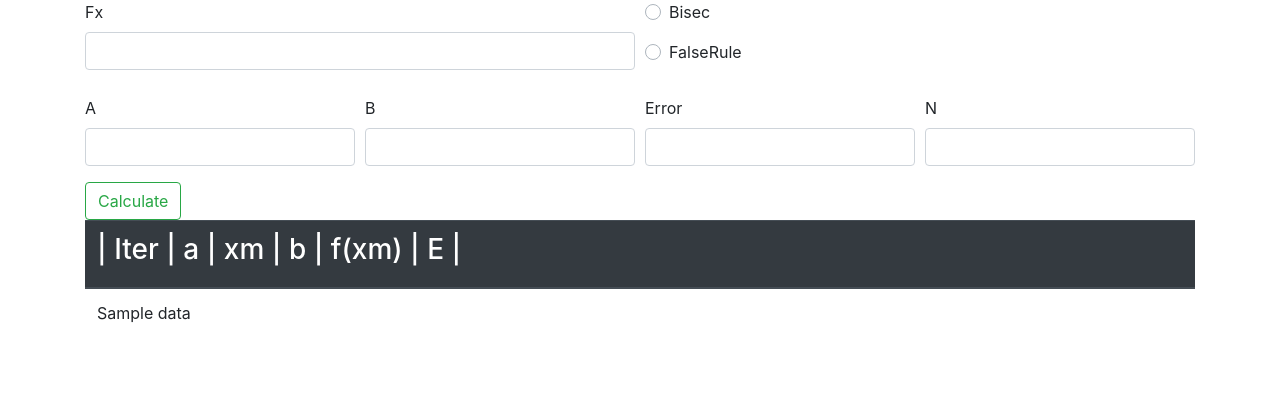
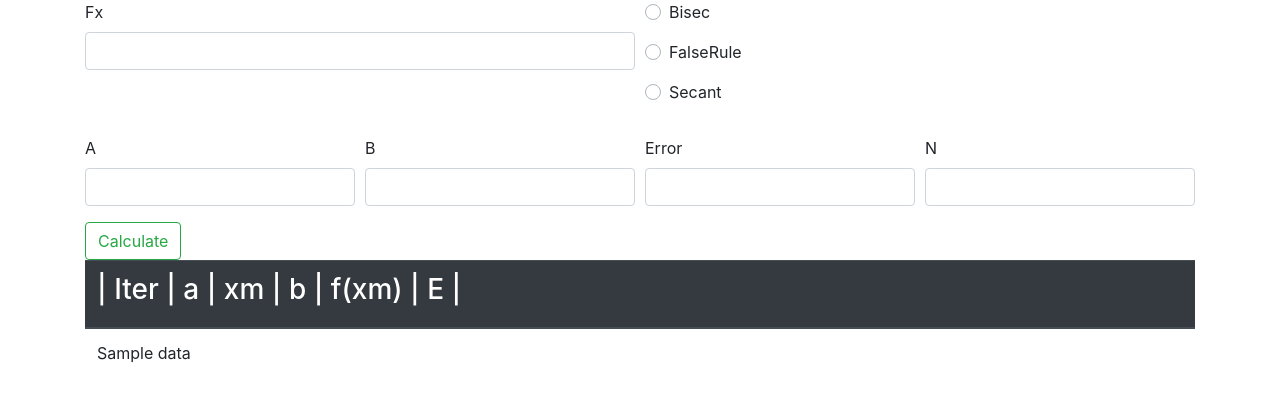
Before and after one commit to sagudeloo/LOZA, a Django app: template Python/LOZA/templates/BisecReg.html in a window 1280 px wide. Shown: the top 402 px of the page. Run offline with Django 3.2, Linux system fonts and the light colour scheme; the template is opened without the code that fills it: most values are stand-ins (such as "Sample title", 1, 10 or a date in 2020).

Commit message:
Secante + BisecReg

```diff
--- a/Python/LOZA/templates/BisecReg.html
+++ b/Python/LOZA/templates/BisecReg.html
@@ -19,6 +19,10 @@
                 <div class="custom-control custom-radio col-md-3 mb-3">
                     <input type="radio" class="custom-control-input" id="2" value="FalseRule" name="type" required>
                     <label class="custom-control-label" for="2">FalseRule</label>
+                </div>
+                <div class="custom-control custom-radio col-md-3 mb-3">
+                    <input type="radio" class="custom-control-input" id="3" value="Secant" name="type" required>
+                    <label class="custom-control-label" for="3">Secant</label>
                 </div>
             </div>
             </div>
--- a/Python/LOZA/views.py
+++ b/Python/LOZA/views.py
@@ -1,6 +1,6 @@
 from django.shortcuts import render
 from django.http import HttpResponse
-from LOZA.methods import Trazlin,outputToString,TrazlinCubicos,incremSearch,bisec,regulaFalsi,newton,fixedPoint
+from LOZA.methods import Trazlin,outputToString,TrazlinCubicos,incremSearch,bisec,regulaFalsi,newton,fixedPoint,secan
 
 def trazlin(request):
     return render(request, "trazlin.html")
@@ -54,6 +54,9 @@ def viewBisecReg(request):
     if Type == "FalseRule":
         output = regulaFalsi(A,B,Fx,Error,N)
         Dic = outputToString(output)
+    elif Type == "Secant":
+        output = secan(A,B,Fx,N)
+        Dic = outputToString(output)
     else:
         output = bisec(A,B,Fx,Error,N)
         Dic = outputToString(output)
```
